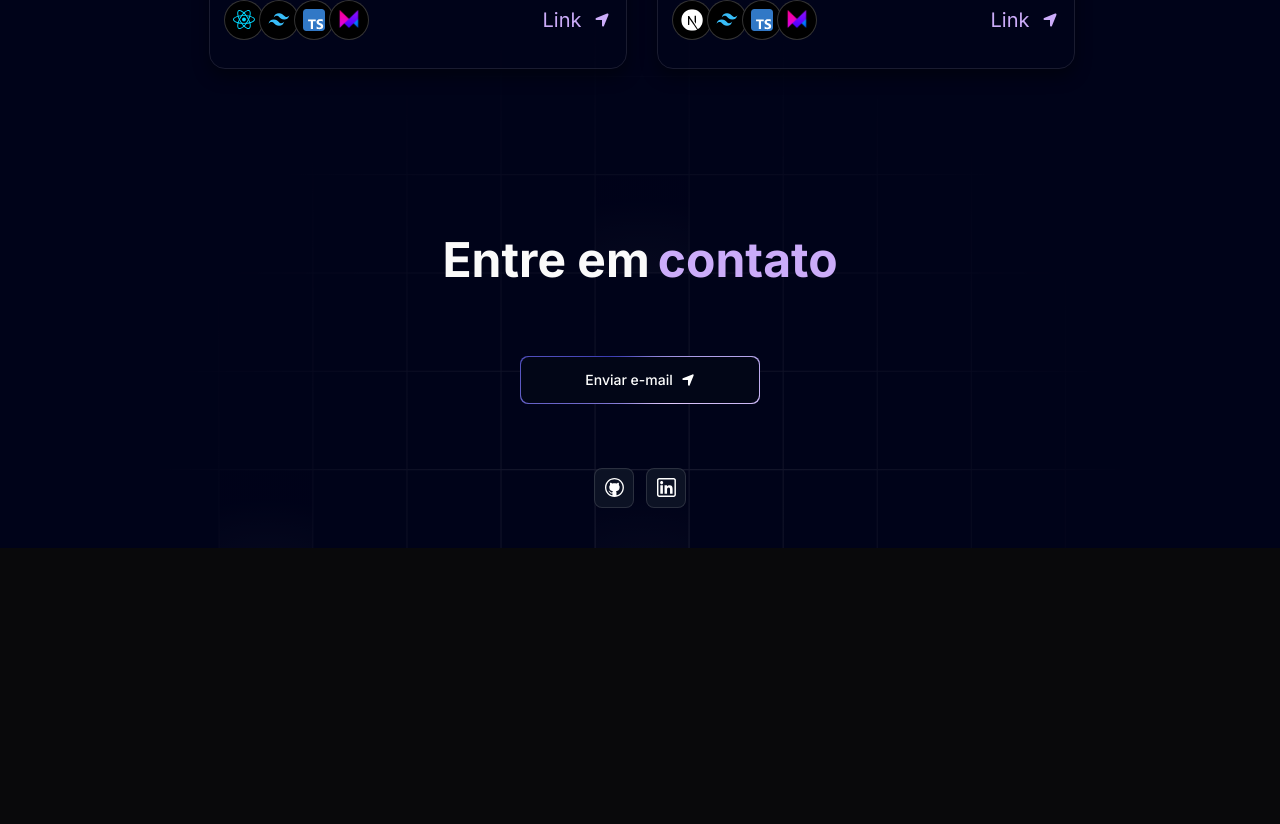
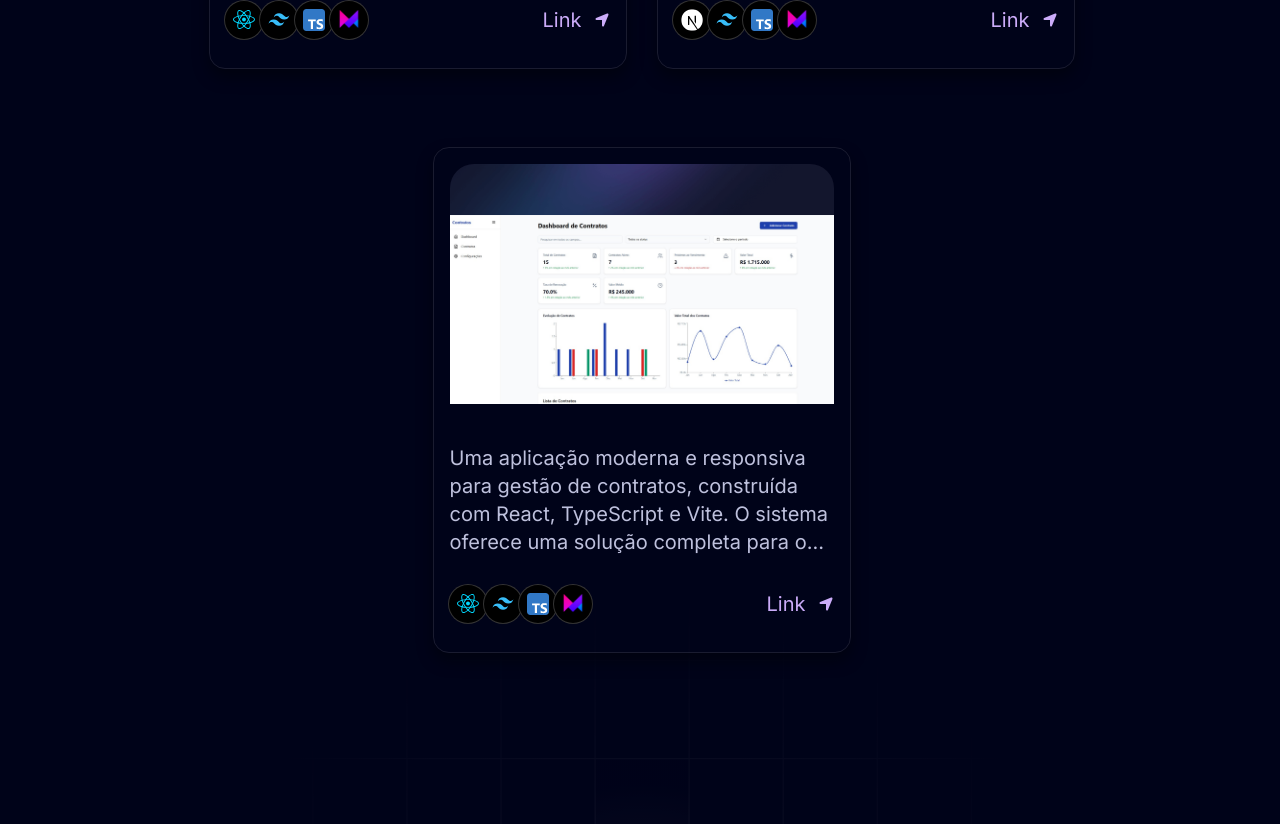
Before and after one commit to godinhorafa/rafaellagodinho, a Next.js app: page / in a window 1280 px wide. Shown: the part 2840-3664 px from the top of the page. Before the commit the page ends 3388 px from the top, so only its background shows below. Built offline with nearby package versions, Linux system fonts and the light colour scheme.

Commit message:
adicionando projeto dashboard

```diff
--- a/data/index.ts
+++ b/data/index.ts
@@ -94,6 +94,14 @@ export const projects = [
     iconLists: ["/next.svg", "/tail.svg", "/ts.svg", "/fm.svg"],
     link: "https://university-library-prmoz7pnc.vercel.app/",
   },
+  {
+    id: 3,
+    title: "Contracts Dashboard",
+    des: "Uma aplicação moderna e responsiva para gestão de contratos, construída com React, TypeScript e Vite. O sistema oferece uma solução completa para o gerenciamento do ciclo de vida de contratos com análises em tempo real e visualização de dados.",
+    img: "/dashboard.jpg",
+    iconLists: ["/re.svg", "/tail.svg", "/ts.svg", "/fm.svg"],
+    link: "https://contracts-dashboard-theta.vercel.app/",
+  },
   // {
   //   id: 3,
   //   title: "API de Transações",
```
Also changed, not shown: public/dashboard.jpg (added).
